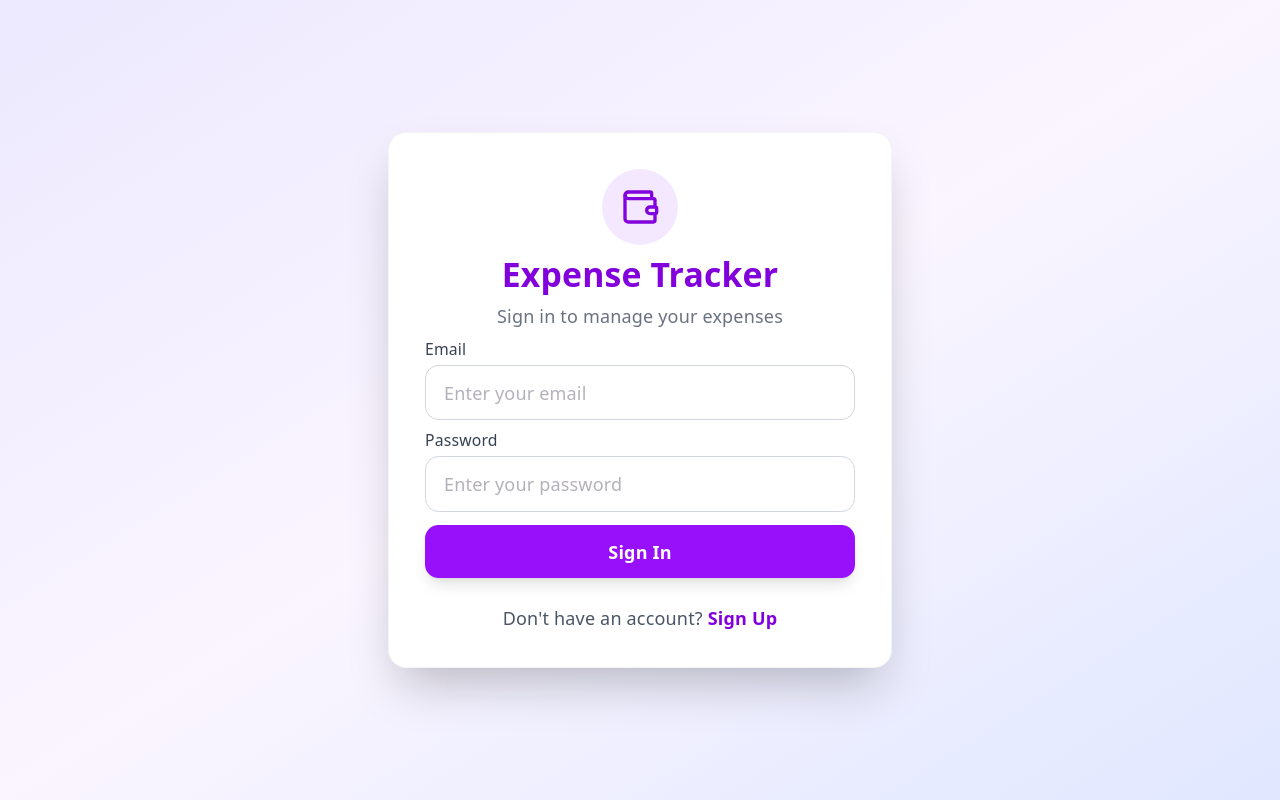
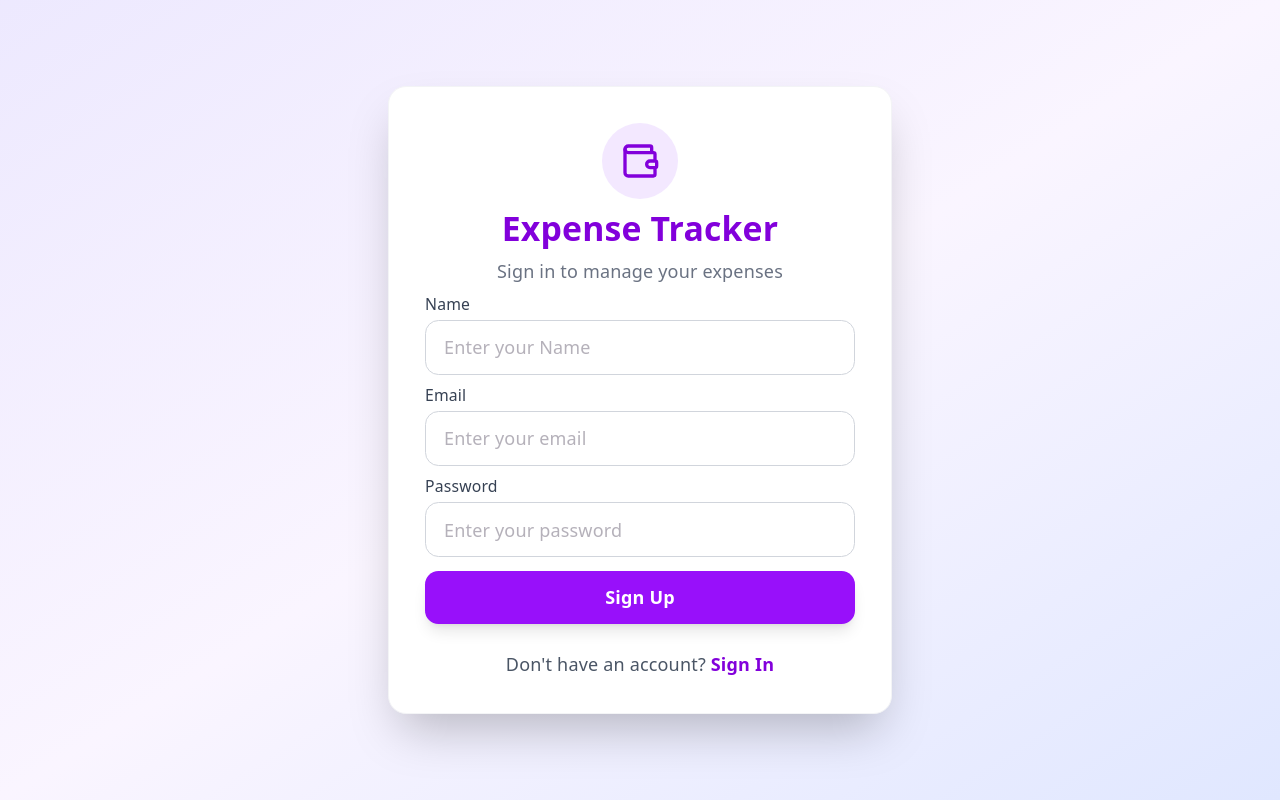
Before and after one commit to abhayrobotics/ExpenseTracker, a React (Vite) app in the folder client/: page / in a window 1280 px wide. Built offline with nearby package versions, Linux system fonts and the light colour scheme.

Commit message:
sign up & sign in working

```diff
--- a/client/src/components/Signin.jsx
+++ b/client/src/components/Signin.jsx
@@ -1,15 +1,16 @@
 import { useState } from "react";
-import { loginRequest } from "../services/expenseServices";
+import { loginRequest, signUpRequest } from "../services/expenseServices";
 import { Wallet } from "lucide-react";
+import { BASE_URL } from "../storage/constant";
 
 const Signin = ({ signInStatus }) => {
-    const [name,setName] = useState("")
+    const [name, setName] = useState("")
     const [email, setEmail] = useState("");
     const [password, setPassword] = useState("");
 
-    const [showSignin,setShowSignin] = useState(false)
+    const [showSignin, setShowSignin] = useState(false)
 
-    const submitHandler = async () => {
+    const signInHandler = async () => {
         try {
             const isLogin = await loginRequest(email, password);
 
@@ -24,6 +25,19 @@ const Signin = ({ signInStatus }) => {
             console.log(e);
         }
     };
+
+    const SignUpHandler = async()=>{
+        try{
+            console.log("signup try")
+            const result  = await signUpRequest(name,email,password);
+
+            console.log(result)
+        }
+        catch(e){
+
+        }
+
+    }
 
     return (
         <div className="h-dvh overflow-hidden flex items-center justify-center bg-gradient-to-br from-violet-100 via-purple-50 to-indigo-100 px-4">
@@ -46,7 +60,7 @@ const Signin = ({ signInStatus }) => {
                     </p>
                 </div>
                 {/* name */}
-                {showSignin ?
+                {showSignin ? <></>:
                     <div className="mb-2">
                         <label className="block text-sm font-medium text-gray-700 mb-1">
                             Name
@@ -59,7 +73,7 @@ const Signin = ({ signInStatus }) => {
                             placeholder="Enter your Name"
                             className="w-full rounded-xl border border-gray-300 px-4 py-3 outline-none focus:ring-2 focus:ring-purple-500 focus:border-purple-500 transition"
                         />
-                </div>:<></>
+                    </div>
                 }
                 {/* Email */}
                 <div className="mb-2">
@@ -92,19 +106,27 @@ const Signin = ({ signInStatus }) => {
                 </div>
 
                 {/* Button */}
+                {showSignin ?
                     <button
-                    onClick={submitHandler}
+                        onClick={signInHandler}
                         className="w-full bg-purple-600 hover:bg-purple-700 hover:cursor-pointer active:scale-[0.98] transition text-white font-semibold py-3 rounded-xl shadow-lg"
                     >
-                    { showSignin?"Sign Up": "Sign In" }
+                        Sign In
+                    </button> :
+                    <button
+                        onClick={SignUpHandler}
+                        className="w-full bg-purple-600 hover:bg-purple-700 hover:cursor-pointer active:scale-[0.98] transition text-white font-semibold py-3 rounded-xl shadow-lg"
+                    >
+                        Sign Up
                     </button>
+                }
                 <div className="mt-6 text-center text-gray-600">
                     <span>Don't have an account? </span>
 
                     <button
-                        className="text-purple-700 font-semibold hover:underline" onClick={()=>setShowSignin(!showSignin)}
+                        className="text-purple-700 font-semibold hover:underline" onClick={() => setShowSignin(!showSignin)}
                     >
-                       { showSignin? "Sign In": "Sign Up"}
+                        {showSignin ?  "Sign Up": "Sign In"}
                     </button>
                 </div>
             </div>
--- a/client/src/services/expenseServices.js
+++ b/client/src/services/expenseServices.js
@@ -5,7 +5,7 @@ import { BASE_URL } from "../storage/constant"
 export const fetchExpenses = async (token) => {
   try {
     console.log(token)
-    const response = await fetch(BASE_URL + "/expenses",{
+    const response = await fetch(BASE_URL + "/expenses", {
       method: "GET",
 
       headers: {
@@ -28,7 +28,7 @@ export const fetchExpenses = async (token) => {
 }
 
 // create, send data to DB
-export const createExpense = async (data,token) => {
+export const createExpense = async (data, token) => {
   try {
 
     const response = await fetch(BASE_URL + "/expenses", {
@@ -50,7 +50,7 @@ export const createExpense = async (data,token) => {
 }
 
 // Delete requesto with ID
-export const deleteExpense = async (id,token) => {
+export const deleteExpense = async (id, token) => {
   console.log(id)
   try {
 
@@ -71,7 +71,7 @@ export const deleteExpense = async (id,token) => {
 }
 
 // Update request with id and updatedExpense
-export const updateExpense = async (id,updatedExpense,token) => {
+export const updateExpense = async (id, updatedExpense, token) => {
   try {
     const response = await fetch(BASE_URL + "/expenses/" + id, {
       method: "PATCH",
@@ -95,17 +95,17 @@ export const updateExpense = async (id,updatedExpense,token) => {
 
 }
 // Signin attempt and validation from server
-export const loginRequest = async (email,password )=>{
+export const loginRequest = async (email, password) => {
 
   const payload = {
     email,
     password
   }
 
-    try{
-      const checkLogin  = await fetch(BASE_URL+"/signin", {
-        method:"POST",
-        headers :{
+  try {
+    const checkLogin = await fetch(BASE_URL + "/signin", {
+      method: "POST",
+      headers: {
         "Content-Type": "application/json",
       },
       body: JSON.stringify(payload)
@@ -116,16 +116,38 @@ export const loginRequest = async (email,password )=>{
     console.log(result)
     return result;
   }
-    catch(e){
+  catch (e) {
     console.log(e)
   }
 }
 
+// signu
+export const signUpRequest = async (name,email,password) => {
+  const payload ={
+    name,
+    email,
+    password
+  }
+  console.log("signUpRequest",payload)
+  const response = await fetch(BASE_URL + "/signup", {
+    method: "POST",
+    headers: {
+      "Content-Type": "application/json",
+    },
+    body: JSON.stringify(payload)
+
+
+  })
+  const result = await response.json()
+  console.log(result)
+  return result
+}
+
 // verify that toekn present belongs toactive logged in user
-export const authencicateUser =async(token)=>{
+export const authencicateUser = async (token) => {
 
-  const response =await  fetch(BASE_URL+"/auth",{
-    method:"GET",
+  const response = await fetch(BASE_URL + "/auth", {
+    method: "GET",
     headers: {
       Authorization: `Bearer ${token}`,
       "Content-Type": "application/json",
@@ -134,7 +156,7 @@ export const authencicateUser =async(token)=>{
   if (!response.ok) {
     return false;
   }
-  const result  = await response.json()
+  const result = await response.json()
   console.log(result.isUserLoggedIn)
   return result.isUserLoggedIn
 
```
Also changed, not shown: 1 other file (tests, documents, lock files or other folders). Lines whose indentation alone changed are shown as unchanged.
